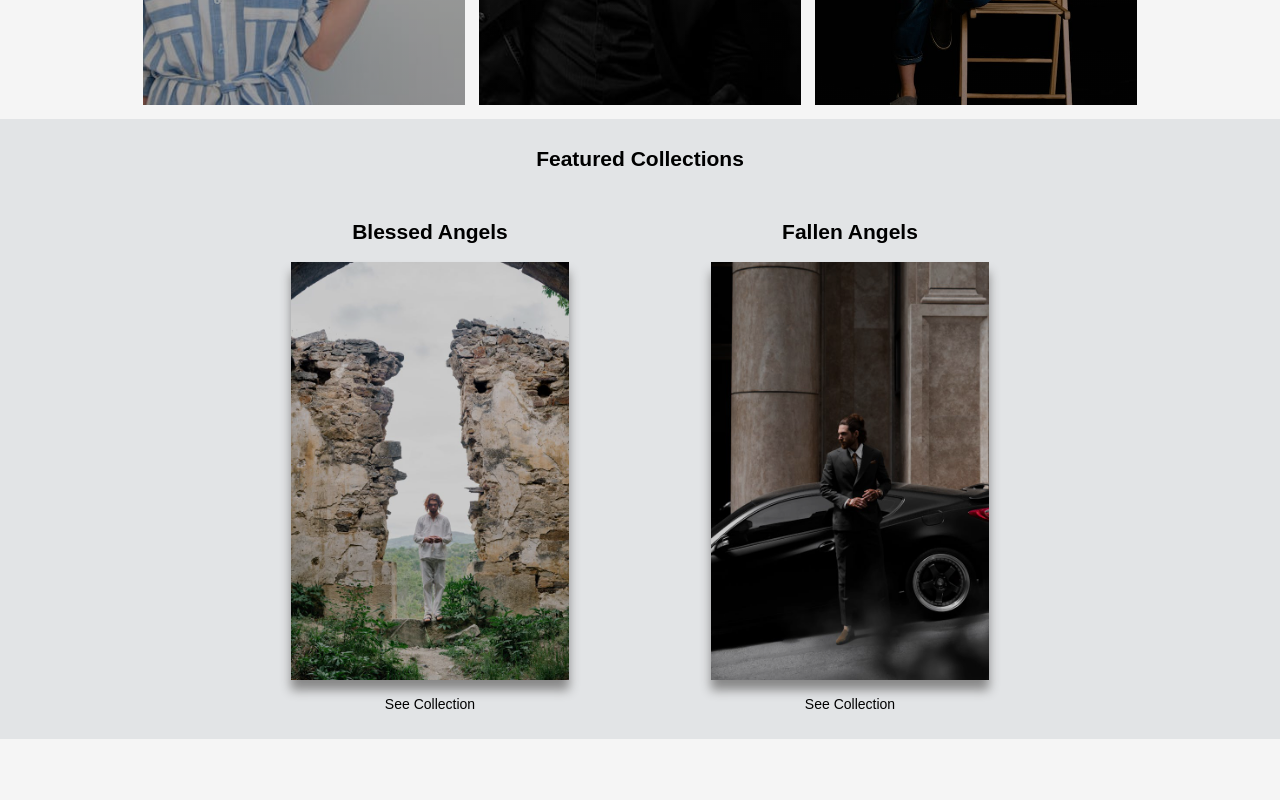
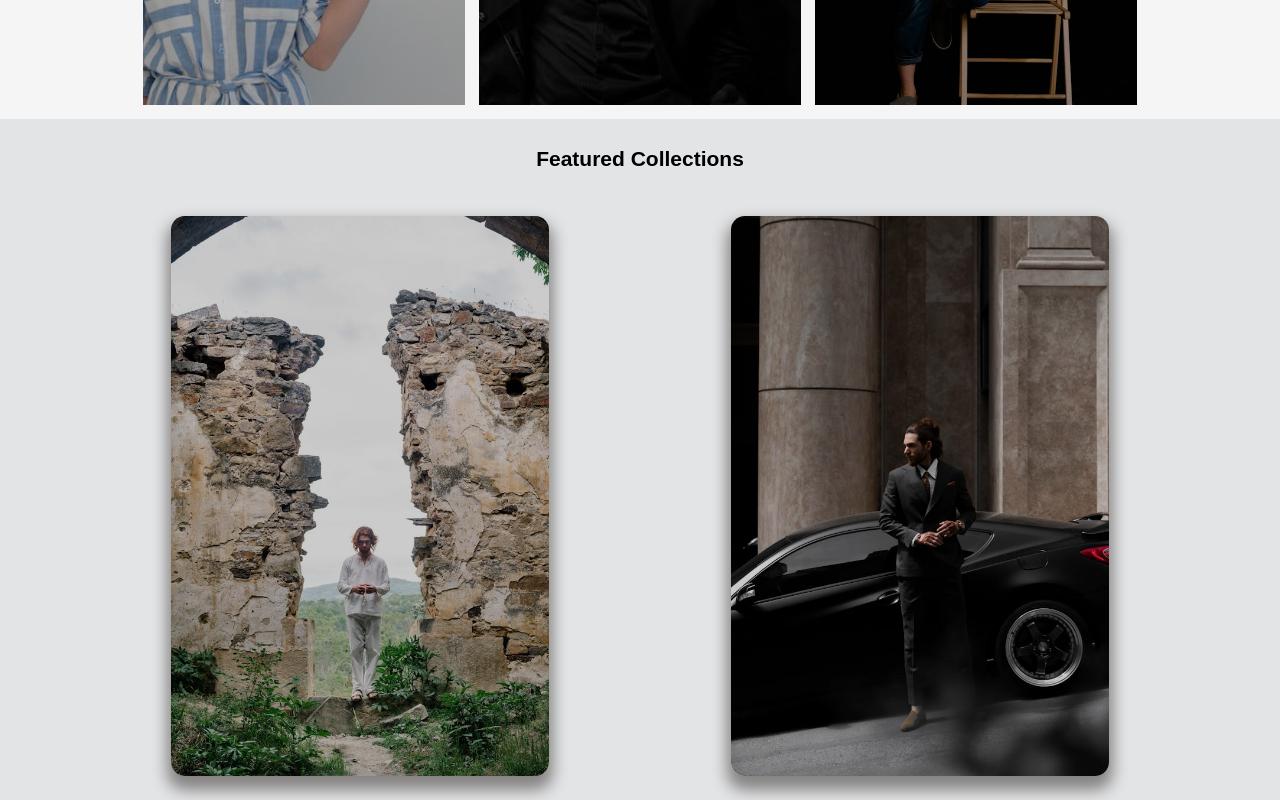
Before and after one commit to superGemHere/blessed-clothing, a React (Vite) app in the folder client/: page / in a window 1280 px wide. Shown: the part 604-1404 px from the top of the page. Before the commit the page ends 1343 px from the top, so only its background shows below. Built offline with nearby package versions, Linux system fonts and the light colour scheme; a web font is replaced by a local one.

Commit message:
+ hover collection card
TODO: Fix the see collection btn glitchy renderin

```diff
--- a/client/src/components/main/Collection/Collection.jsx
+++ b/client/src/components/main/Collection/Collection.jsx
@@ -4,21 +4,22 @@ export default function Collection ({collectionData, image}){
 
     return(
         <div className={styles.card}>
-            <h1>{collectionData.name}</h1>
+
             {/* <div className={styles.image} style={{backgroundImage: `url(${image})`}}>
                 <p>{collectionData.description}</p>
             </div> */}
-            <div className={styles.imageContainer}>
+            <div className={styles.imageContainer} style={{backgroundImage: `url(${image})`}}>
                 <div className={styles.gradient}></div>
-                <img src={image} alt="collection image" className={styles.image}/>
-            </div>
-            <div className={styles.order}>
-                <div className={styles.priceDiv}>
-                </div>
-                <p className={styles.orderBtn}>
+                {/* <img src={image} alt="collection image" className={styles.image}/> */}
+                <h1 className={styles.collectionName}>{collectionData.name}</h1>
+                <p className={styles.seeCollectionBtn}>
                     See Collection
                 </p>
             </div>
+            {/* <div className={styles.order}>
+                <div className={styles.priceDiv}>
+                </div>
+            </div> */}
         </div>
     );
 }
--- a/client/src/components/main/Collection/collection.module.css
+++ b/client/src/components/main/Collection/collection.module.css
@@ -2,17 +2,67 @@
     display: flex;
     flex-direction: column;
     align-items: center;
-    width: 20rem;
+    width: 30rem;
     height: auto;
     gap: 1rem;
-
+    /* backdrop-filter: saturate(100%) blur(16px); */
+    /* backdrop-filter: ; */
+    border-radius: 1rem;
+    /* transition: all .5s; */
+    /* transition: transform 1s ease 0s; */
 }
 
 .imageContainer{
-    width: 99.5%;
-    height: auto;
+    display: flex;
+    width: 90%;
+    height: 40rem;
+    flex-direction: column;
+    align-items: center;
+    /* justify-content: center; */
     position: relative;
-    box-shadow: 0px 10px 10px 0px #888888;
+    box-shadow: 0px 10px 15px 4px #858282;
+    border-radius: 1rem;
+    object-fit: cover;
+    background-size: cover;
+    background-position: center;
+    overflow: hidden;
+    transition: 1s ease 0s;
+}
+
+.imageContainer:hover{
+    scale: 1.05;
+    filter: grayscale(100%);
+}
+
+.imageContainer:hover .collectionName{
+    transform: translateY(1rem);
+    -webkit-transform: translateY(1rem);
+}
+
+
+.imageContainer:hover .seeCollectionBtn{
+    transform: translateY(35rem);
+}
+
+
+.collectionName{
+    color: #fff;
+    transform: translateY(-5rem);
+    transition:  ease-in-out .5s;
+}
+
+.seeCollectionBtn{
+    color: #fff;
+    transform: translateY(38rem);
+    transition: all 1s ;
+    backdrop-filter: blur(15px);
+    padding: .1rem;
+    border-radius: 10px;
+    box-shadow: 0px 5px 20px 4px #858282;
+}
+
+.seeCollectionBtn:hover{
+
 }
 
 .gradient{
@@ -23,11 +73,16 @@
     left: 0;
     background-color: black;
     opacity: 0.2;
+    border-radius: 1rem;
 }
 
-.image{
+.seeCollectionBtn{
+
+}
+
+/* .image{
     width: 100%;
     height: auto;
-    object-fit: cover;
     display: block;
-}
+    border-radius: 1rem;
+} */
```
